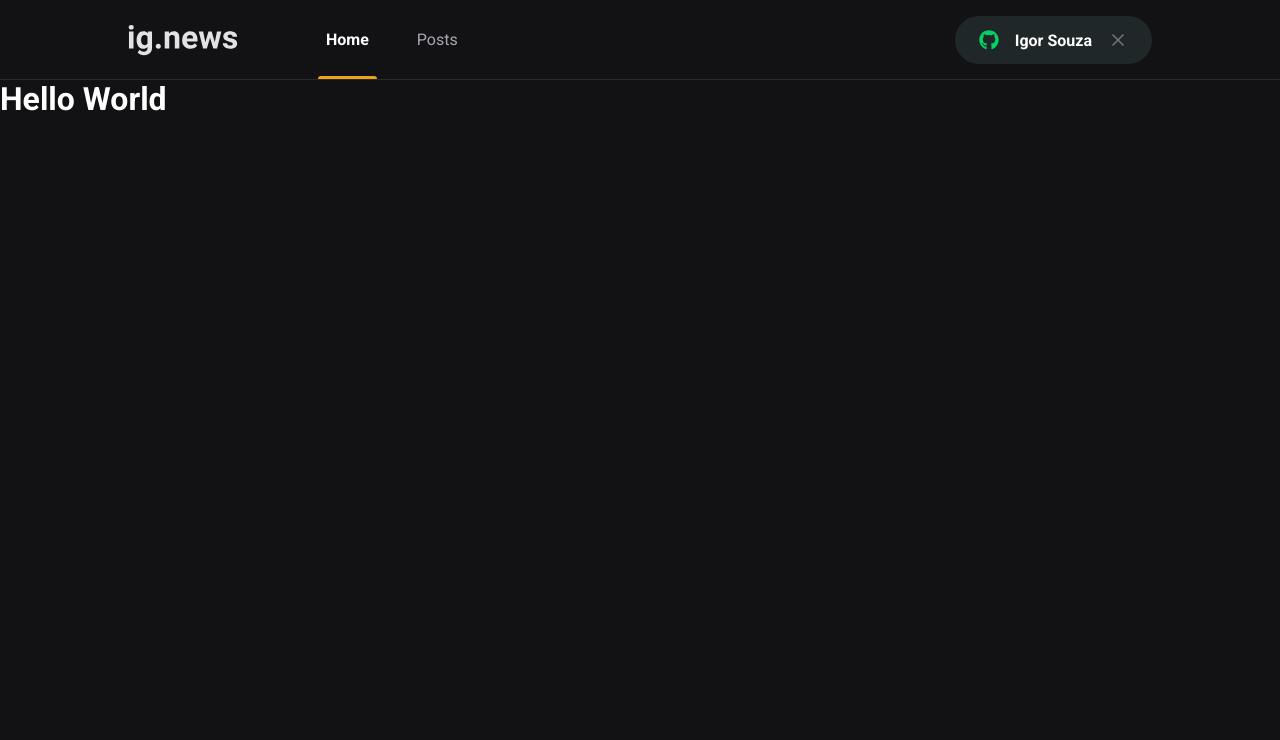
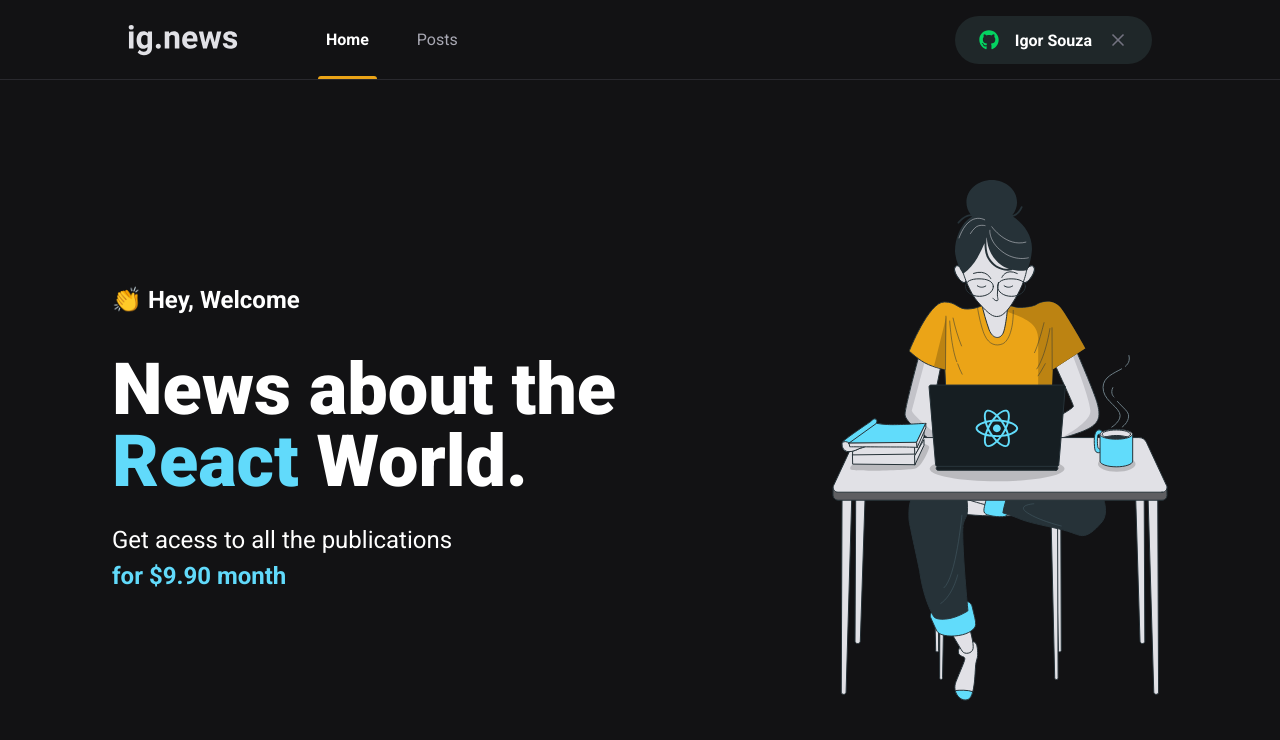
Before and after one commit to Igorsouza1/News, a Next.js app: page / in a window 1280 px wide. Shown: the top 740 px of the page. Built offline with nearby package versions, Linux system fonts and the light colour scheme.

Commit message:
Home page 90%, faltando botao subscriber

```diff
--- /dev/null
+++ b/src/pages/home.module.scss
@@ -0,0 +1,42 @@
+.contentContainer{
+    max-width: 1120px;
+    margin: 0 auto;
+    padding: 0 2rem;
+    height: calc(100vh - 5rem);
+
+    display: flex;
+    align-items: center;
+    justify-content: space-between;
+
+}
+
+.hero{
+    max-width: 600px;
+
+    > span{
+        font-size:1.5rem;
+        font-weight:bold;
+    }
+
+    h1{
+        font-size:4.5rem;
+        line-height:4.5rem;
+        font-weight: 900;
+        margin-top: 2.5rem;
+
+        span{
+            color: var(--cyan-500)
+        }
+    }
+
+    p{
+        font-size: 1.5rem;
+        line-height: 2.25rem;
+        margin-top: 1.5rem;
+
+        span{
+            color: var(--cyan-500);
+            font-weight:bold;
+        }
+    }
+}
--- a/src/pages/index.tsx
+++ b/src/pages/index.tsx
@@ -1,15 +1,25 @@
 import  Head  from 'next/head'
+
+import styles from './home.module.scss'
 
 export default function Home() {
   return (
     <>
     <Head>
-        <title>New Title</title>
+        <title>Home</title>
     </Head>
+    <main className={styles.contentContainer}>
+      <section className={styles.hero}>
+        <span>👏 Hey, Welcome</span>
+        <h1>News about the <span>React</span> World.</h1>
+        <p>
+          Get acess to all the publications <br />
+          <span>for $9.90 month</span>
+        </p>
+      </section>
 
-    <h1 >
-      Hello World
-    </h1>
+      <img src="/images/avatar.svg" alt="girl coding" />
+    </main>
     </>
   )
 }
```
